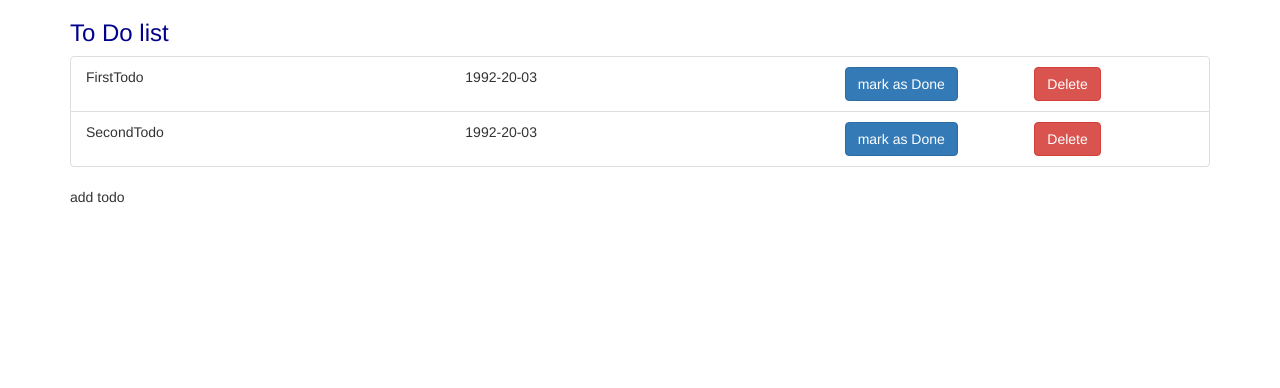
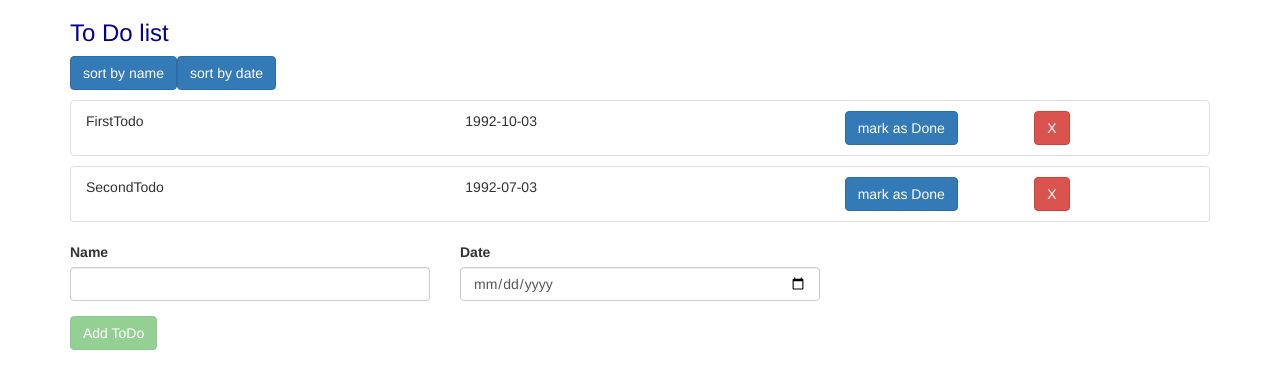
Before and after one commit to NickolayK/a8bootstrapTutorial, an Angular app: page / in a window 1280 px wide. Shown: the top 388 px of the page. Built offline with nearby package versions, Linux system fonts and the light colour scheme.

Commit message:
code review

```diff
--- a/src/app/app.component.html
+++ b/src/app/app.component.html
@@ -6,8 +6,6 @@
     <div class="col-md-12">
         <app-to-do-list></app-to-do-list>
     </div>
-    <div class="col-md-12">
-       add todo
-  </div>
+
   </div>
 </div>
--- a/src/app/app.module.ts
+++ b/src/app/app.module.ts
@@ -9,6 +9,7 @@ import { AppComponent } from './app.component';
 import {FormsModule, ReactiveFormsModule} from '@angular/forms';
 import { ToDoListComponent } from './to-do-list/to-do-list.component';
 import { TodoItemComponent } from './to-do-list/todo-item/todo-item.component';
+import { EditTodoComponent } from './to-do-list/edit-todo/edit-todo.component';
 
 
 
@@ -17,6 +18,7 @@ import { TodoItemComponent } from './to-do-list/todo-item/todo-item.component';
     AppComponent,
     ToDoListComponent,
     TodoItemComponent,
+    EditTodoComponent,
 
 
 
--- a/src/app/models/todo.model.ts
+++ b/src/app/models/todo.model.ts
@@ -2,7 +2,7 @@
 export class Todo {
 
 
-    constructor( public name:string , public date : string){
+    constructor( public name:string , public date : string , public done : boolean = false){
 
     }
 
--- /dev/null
+++ b/src/app/to-do-list/edit-todo/edit-todo.component.html
@@ -0,0 +1,35 @@
+<form (ngSubmit)="onAddTodo(myForm)" #myForm="ngForm">
+  <div class="row">
+    <div class="col-sm-4 form-group">
+      <label for="name">Name</label>
+      <input name="name" type="text" class="form-control" ngModel required>
+    </div>
+    <div class="col-sm-4 form-group">
+      <label for="date">Date</label>
+      <input type="date" name="date" class="form-control" ngModel required>
+    </div>
+
+
+  </div>
+  <div class='row'>
+    <div class="col-sm-4 form-group">
+      <button class="btn btn-success" type="submit" [disabled]="!myForm.valid">
+
+        <span *ngIf="!editMode  ; else edit">Add ToDo</span>
+        <ng-template #edit>
+          Update
+        </ng-template>
+
+      </button>
+
+      <button class="btn btn-primary" type="button" (click)="onReset()" *ngIf='myForm.dirty || editMode'>
+        <span *ngIf="!editMode ; else cancel">Clear</span>
+        <ng-template #cancel>
+          Cancel
+        </ng-template>
+      </button>
+    </div>
+
+  </div>
+
+</form>
--- /dev/null
+++ b/src/app/to-do-list/edit-todo/edit-todo.component.ts
@@ -0,0 +1,70 @@
+import { Component, OnInit, ViewChild, OnDestroy, Output, EventEmitter } from '@angular/core';
+import { NgForm } from '@angular/forms';
+import { Subscription } from 'rxjs';
+import { TodoService } from 'src/app/todo.service';
+import { Todo } from 'src/app/models/todo.model';
+
+@Component({
+  selector: 'app-edit-todo',
+  templateUrl: './edit-todo.component.html',
+  styleUrls: ['./edit-todo.component.scss']
+})
+export class EditTodoComponent implements OnInit , OnDestroy {
+
+  subscription : Subscription;
+  editedTodoIndex : number;
+  editMode = false;
+  editedTodo : Todo;
+
+  @ViewChild('myForm' , {static : false}) myForm :NgForm ;
+  @Output() cancelEdit = new EventEmitter();
+
+  constructor( private todoService : TodoService) { }
+
+  ngOnInit() {
+    this.subscription = this.todoService.startedEditing.subscribe( (i : number)=>{
+
+      this.editedTodoIndex = i;
+      this.editMode = true;
+      this.editedTodo = this.todoService.getTodoByIndex(i);
+
+
+      this.myForm.setValue({
+        'name': this.editedTodo.name,
+        'date': this.editedTodo.date
+      });
+    })
+  }
+
+  onAddTodo(form:NgForm){
+    let todo = new Todo(
+      form.value.name,
+      form.value.date
+    )
+
+    if (this.editMode) {
+      this.todoService.updateTodoByIndex(this.editedTodoIndex, todo);
+
+    } else {
+      this.todoService.addTodo(todo);
+
+    }
+    this.myForm.reset();
+    this.editMode = false;
+    this.cancelEdit.emit();
+  }
+
+  ngOnDestroy(){
+    this.subscription.unsubscribe();
+  }
+
+  onReset(){
+    this.editMode = false;
+
+    this.myForm.reset();
+    this.cancelEdit.emit();
+
+  }
+
+
+}
--- a/src/app/to-do-list/to-do-list.component.html
+++ b/src/app/to-do-list/to-do-list.component.html
@@ -1,7 +1,23 @@
+<div class="row">
 
-   <ul class="list-group">
-      <li class="list-group-item"
-         *ngFor='let todo of toDoList; let i = index;'>
-          <app-todo-item [todo]='todo' ></app-todo-item>
-      </li>
-   </ul>
+      <div class="col-md-12">
+            <button class="btn - btn-primary" (click)=sortByName()> sort by name </button>
+            <button class="btn - btn-primary" (click)=sortByDate()> sort by date </button>
+      </div>
+
+</div>
+
+<ul class="list-group">
+
+      <app-todo-item *ngFor='let todo of toDoList; let i = index;' [todo]='todo' [index]='i'
+            [active]='activeTodo === todo' (click)="onEditTodo(todo)"></app-todo-item>
+
+</ul>
+
+<div class="row">
+
+      <div class="col-md-12">
+            <app-edit-todo (cancelEdit)='onCancelEdit()'></app-edit-todo>
+      </div>
+
+</div>
--- a/src/app/to-do-list/to-do-list.component.ts
+++ b/src/app/to-do-list/to-do-list.component.ts
@@ -1,17 +1,65 @@
-import { Component, OnInit } from '@angular/core';
+import { Component, OnInit, OnDestroy } from '@angular/core';
 import {Todo} from '../models/todo.model'
+import { TodoService } from '../todo.service';
+import { Subscription } from 'rxjs';
 
 @Component({
   selector: 'app-to-do-list',
   templateUrl: './to-do-list.component.html',
   styleUrls: ['./to-do-list.component.scss']
 })
-export class ToDoListComponent implements OnInit {
+export class ToDoListComponent implements OnInit, OnDestroy{
 
-  toDoList :Todo[] =  [ new Todo( 'FirstTodo ' , '1992-20-03' ) ,  new Todo( 'SecondTodo ' , '1992-20-03' )]
-  constructor() { }
+  toDoList :Todo[] =  [];
+  activeTodo : Todo;
+
+  subscription: Subscription
+
+  constructor( private todoService :TodoService) { }
 
   ngOnInit() {
+    this.toDoList = this.todoService.getTodos();
+
+    this.subscription =  this.todoService.toDoChange.subscribe( (todos:Todo[])=>{
+      this.toDoList = todos;
+    } )
+  }
+
+  onEditTodo(todo:Todo){
+    this.activeTodo = todo;
+    let index = this.todoService.getTodos().indexOf(todo);
+    this.todoService.startedEditing.next(index);
+  }
+  onCancelEdit(){
+    this.activeTodo = null;
+  }
+
+  sortByName() {
+    this.toDoList.sort((a, b) => {
+      if (a.name > b.name) {
+        return -1
+      } else if (a.name < b.name) {
+        return 1;
+      } else {
+        return 0;
+      }
+    })
+  }
+
+  sortByDate() {
+    this.toDoList.sort((a, b) => {
+      if (a.date > b.date) {
+        return 1
+      } else if (a.date < b.date) {
+        return -1;
+      } else {
+        return 0;
+      }
+    })
+  }
+
+  ngOnDestroy() {
+    this.subscription.unsubscribe();
   }
 
 }
--- a/src/app/to-do-list/todo-item/todo-item.component.html
+++ b/src/app/to-do-list/todo-item/todo-item.component.html
@@ -1,3 +1,4 @@
+<li class="list-group-item" [ngClass]="{'list-group-item-success' : this.todo.done, 'active': active}">
     <div class="row">
 
         <div class="col-xs-4">
@@ -9,9 +10,16 @@
         </div>
 
         <div class="col-xs-2">
-      <button class="btn btn-primary"> mark as Done</button>
+            <button class="btn btn-primary" (click)='onMark($event)'>
+                <span *ngIf='!this.todo.done ; else undone'>
+                    mark as Done
+                </span>
+
+                <ng-template #undone>Undone</ng-template>
+            </button>
         </div>
         <div class="col-xs-2">
-      <button class="btn btn-danger"> Delete</button>
+            <button class="btn btn-danger" (click)=onDelete()>X</button>
         </div>
     </div>
+</li>
--- a/src/app/to-do-list/todo-item/todo-item.component.scss
+++ b/src/app/to-do-list/todo-item/todo-item.component.scss
@@ -0,0 +1,4 @@
+li{
+    cursor: pointer ;
+    margin: 10px 0;
+}
--- a/src/app/to-do-list/todo-item/todo-item.component.ts
+++ b/src/app/to-do-list/todo-item/todo-item.component.ts
@@ -1,4 +1,6 @@
-import { Component, OnInit, Input } from '@angular/core';
+import { Component, OnInit, Input, Output, EventEmitter } from '@angular/core';
+import { Todo } from 'src/app/models/todo.model';
+import { TodoService } from 'src/app/todo.service';
 
 @Component({
   selector: 'app-todo-item',
@@ -7,11 +9,23 @@ import { Component, OnInit, Input } from '@angular/core';
 })
 export class TodoItemComponent implements OnInit {
 
-  @Input() todo :any;
+  @Input() todo :Todo;
+  @Input() index : number;
+  @Input() active : boolean;
 
-  constructor() { }
+
+
+  constructor( private todoService : TodoService) { }
 
   ngOnInit() {
   }
 
+  onDelete(){
+      this.todoService.deleteTodo(this.index);
+  }
+
+  onMark(event:MouseEvent){
+    event.stopPropagation();
+    this.todo.done = !this.todo.done;
+  }
 }
--- /dev/null
+++ b/src/app/todo.service.ts
@@ -0,0 +1,42 @@
+import { Injectable } from '@angular/core';
+import { Subject } from 'rxjs';
+import { Todo } from './models/todo.model';
+
+@Injectable({
+  providedIn: 'root'
+})
+export class TodoService {
+
+ startedEditing = new Subject<number>();
+ toDoChange = new Subject<Todo[]>();
+
+  private todoList : Todo[] = [
+    new Todo( 'FirstTodo ' , '1992-10-03' ) ,
+    new Todo( 'SecondTodo ' , '1992-07-03' )
+  ];
+
+  constructor() { }
+
+  getTodos(){
+    return this.todoList.slice();
+  }
+
+  updateTodoByIndex( i :number , todo:Todo){
+    this.todoList[i] = todo;
+    this.toDoChange.next(this.todoList.slice());
+}
+
+  addTodo(todo:Todo){
+    this.todoList.push(todo);
+    this.toDoChange.next(this.todoList.slice());
+  }
+
+  deleteTodo(i : number){
+    this.todoList.splice( i , 1);
+    this.toDoChange.next(this.todoList.slice());
+  }
+
+  getTodoByIndex( index : number){
+    return this.todoList[index];
+  }
+}
```
Also changed, not shown: src/app/to-do-list/edit-todo/edit-todo.component.scss (added), 2 other files (tests, documents, lock files or other folders). Lines whose indentation alone changed are shown as unchanged.
